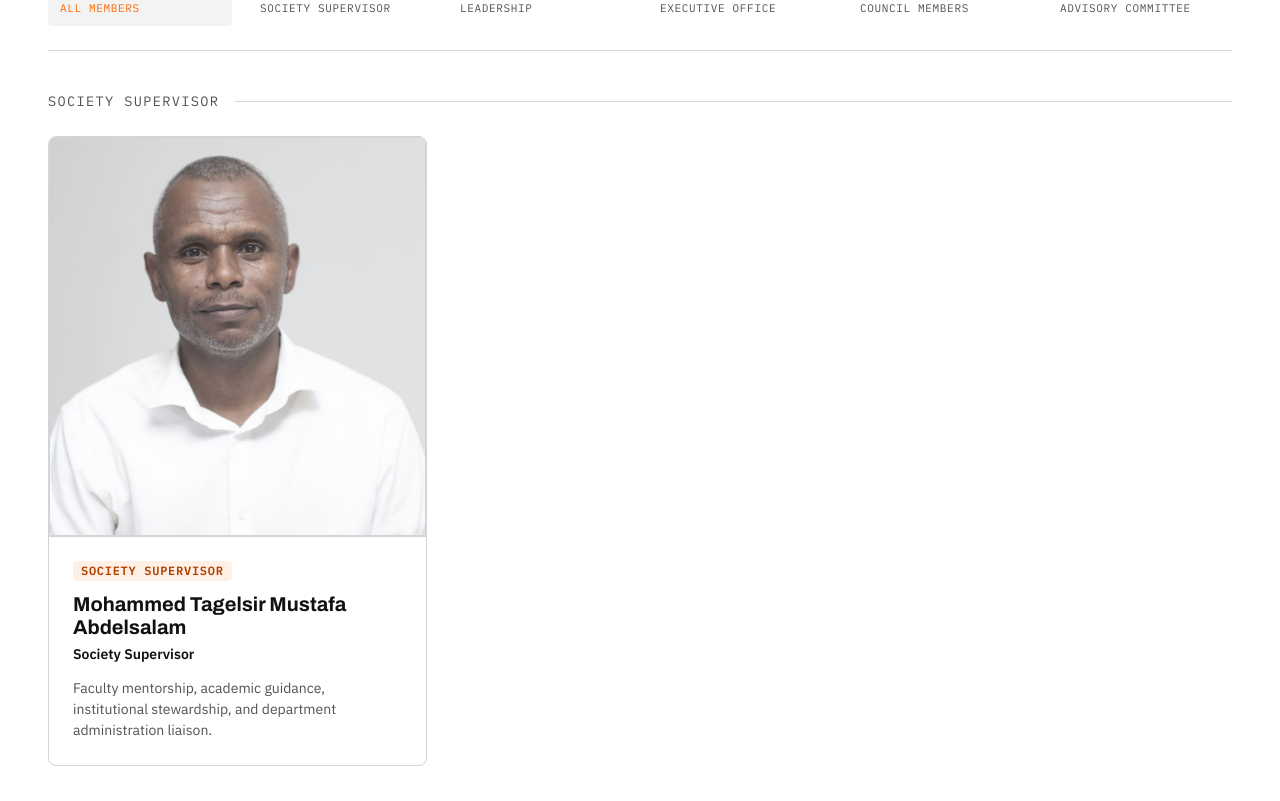
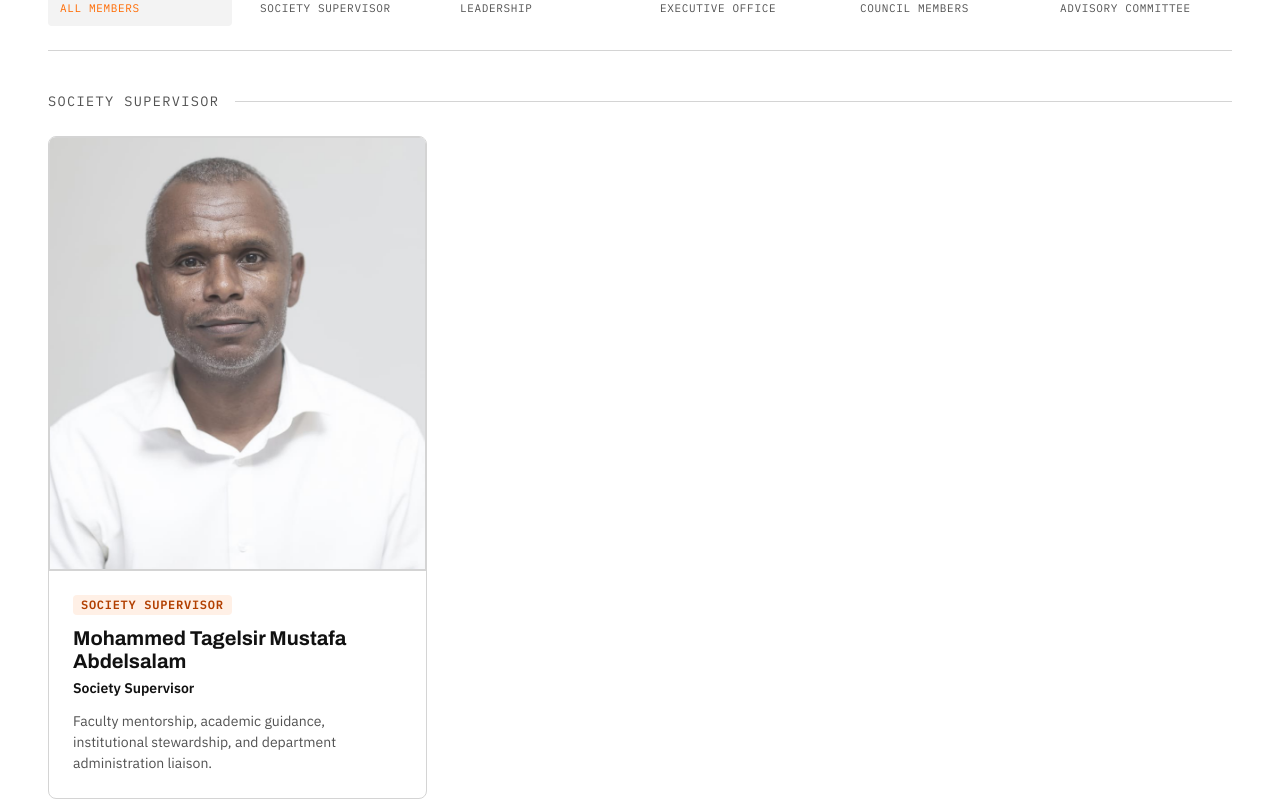
Before and after one commit to cessuofk/official-website, a Next.js app: page /team in a window 1280 px wide. Shown: the part 480-1281 px from the top of the page. Built offline with nearby package versions, Linux system fonts and the light colour scheme.

Commit message:
Update TeamView.tsx

```diff
--- a/components/views/TeamView.tsx
+++ b/components/views/TeamView.tsx
@@ -410,7 +410,7 @@ export function TeamView({ cardCovers }: TeamViewProps) {
                                 style={{
                                   width: '100%',
                                   aspectRatio: '4 / 4.6',
-                                  maxHeight: '25rem',
+                                  Height: '25rem',
                                   background: 'var(--surface)',
                                   display: 'flex',
                                   alignItems: 'center',
```
